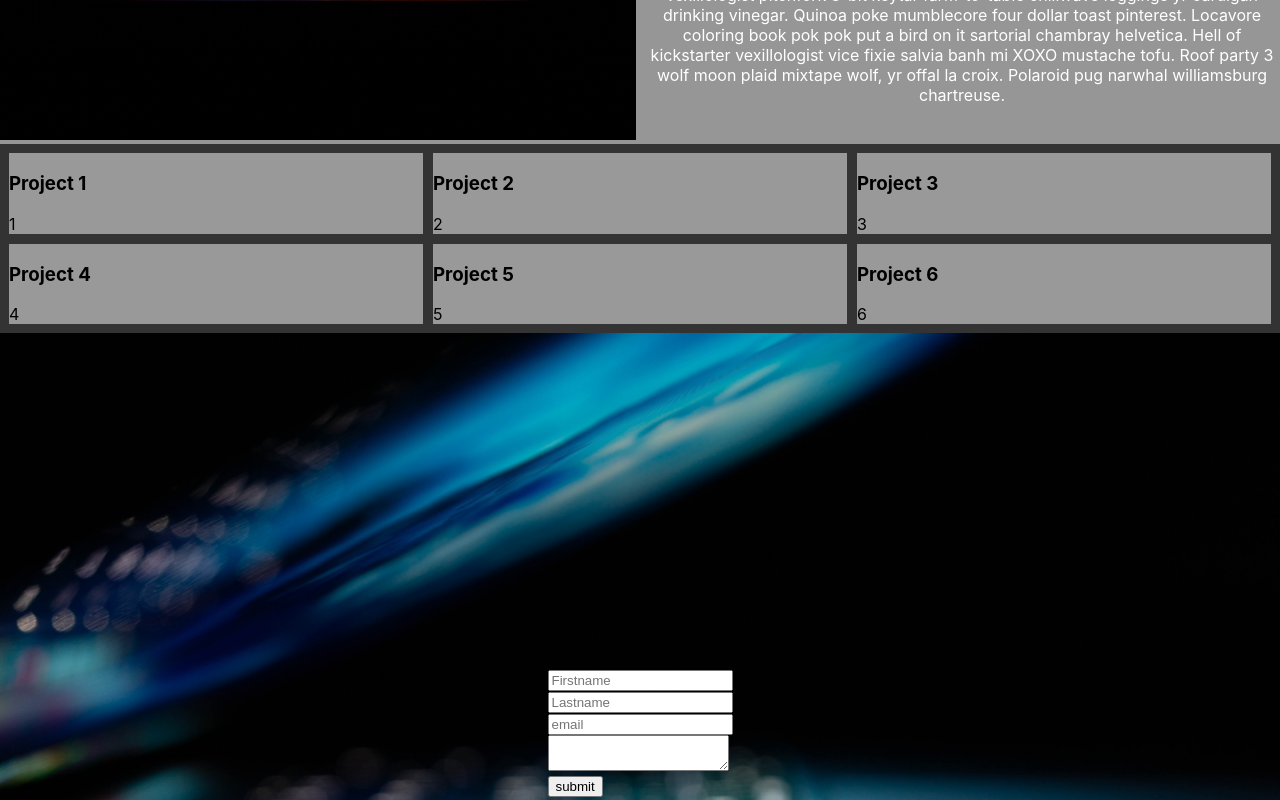
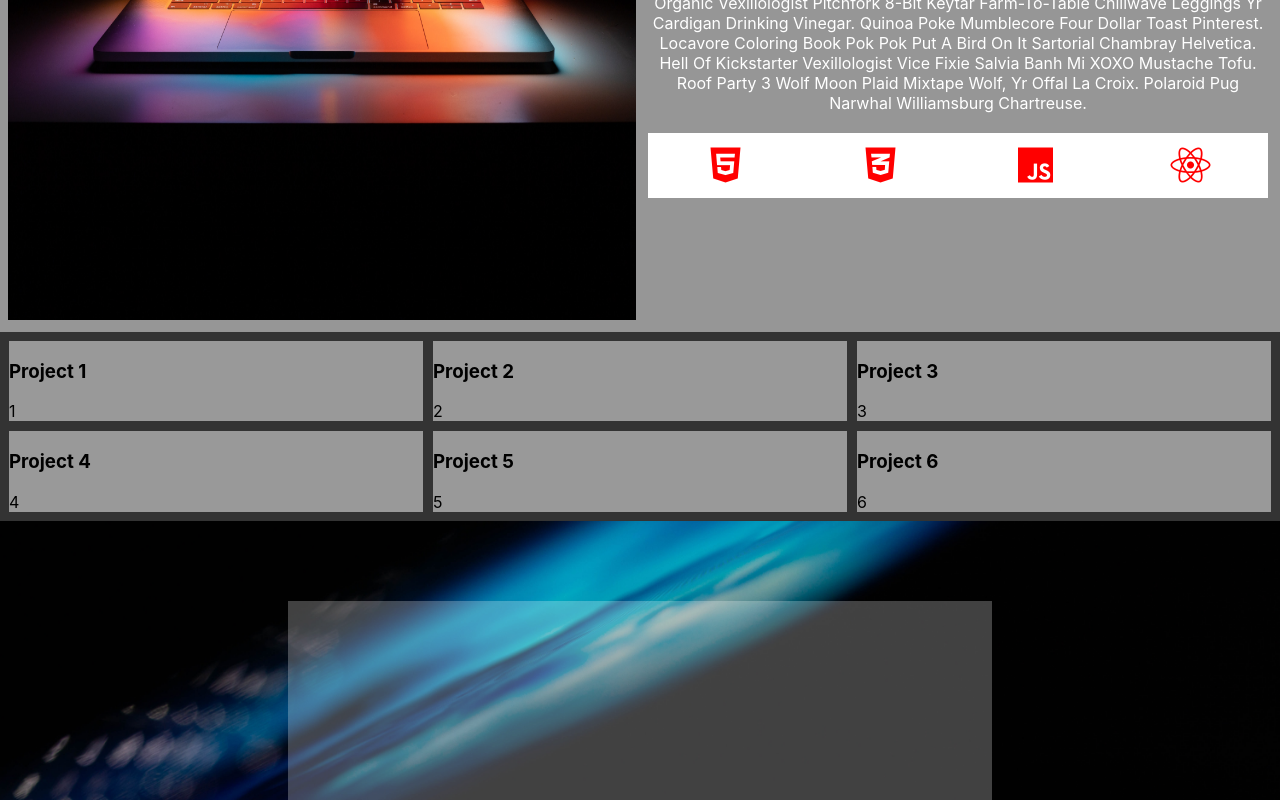
Before and after one commit to ed-f-jones/my-portfolio, a React (Create React App) app: page / in a window 1280 px wide. Shown: the part 1080-1880 px from the top of the page. Built offline with nearby package versions, Linux system fonts and the light colour scheme.

Commit message:
re-styled components and added font awesome

```diff
--- a/public/index.html
+++ b/public/index.html
@@ -10,20 +10,9 @@
       content="Web site created using create-react-app"
     />
     <link rel="apple-touch-icon" href="%PUBLIC_URL%/logo192.png" />
-    <!--
-      manifest.json provides metadata used when your web app is installed on a
-      user's mobile device or desktop. See https://developers.google.com/web/fundamentals/web-app-manifest/
-    -->
+
     <link rel="manifest" href="%PUBLIC_URL%/manifest.json" />
-    <!--
-      Notice the use of %PUBLIC_URL% in the tags above.
-      It will be replaced with the URL of the `public` folder during the build.
-      Only files inside the `public` folder can be referenced from the HTML.
-
-      Unlike "/favicon.ico" or "favicon.ico", "%PUBLIC_URL%/favicon.ico" will
-      work correctly both with client-side routing and a non-root public URL.
-      Learn how to configure a non-root public URL by running `npm run build`.
-    -->
+    <script src="https://kit.fontawesome.com/69d02f6865.js" crossorigin="anonymous"></script>
     <title>Edward Jones</title>
   </head>
   <body>
--- a/src/App.css
+++ b/src/App.css
@@ -4,6 +4,7 @@ box-sizing: border-box;
 
 body {
   scroll-behavior: smooth;
+  text-transform: capitalize;
 }
 
 .navbar {
@@ -32,6 +33,21 @@ z-index: 200;
   list-style: none;
 }
 
+.close-btn-container {
+  display:flex;
+  justify-content: center;
+  align-content: center;
+  width: 2.5rem;
+  height: 2.5rem;
+  border: 1px solid black;
+  position: fixed;
+  top: 0;
+  right: 0;
+  color: #fff;
+  font-size: 1.5rem;
+  padding: .5rem;
+}
+
 
 ul {
   list-style: none;
@@ -51,12 +67,16 @@ a{
   cursor: pointer;
 }
 
+li:hover {
+  transform: scale(1.25);
+
+}
+
 li a:hover {
   background-color: #fff;
   color: #333;
-  transform: scale(1.25);
-  transition: 1s ease-in-out;
-
+  transition:  all 1s ease-in-out;
+  padding: 0 20px;
 }
 
 .hero {
@@ -90,7 +110,23 @@ li a:hover {
   background: rgb(150,150,150);
   color: #fff;
   text-align: center;
-  /*padding: .5rem;*/
+  padding: .5rem;
+}
+
+.icon-container {
+  max-width: 100vw;
+  display: grid;
+  grid-template-columns:1fr 1fr 1fr 1fr;
+  justify-content: space-around;
+  align-items:center;
+  padding: .25rem;
+}
+.icons {
+  padding: .5rem 1.5rem;
+  color: red;
+  background-color: #fff;
+  font-size: 2.5rem;
+  align-content: center;
 }
 
 .section-portfolio {
@@ -112,7 +148,7 @@ li a:hover {
 
 .profile-pic {
   width: 100%;
-  height: auto;
+  height: 74vh;
 }
 
 .section-contact {
@@ -126,6 +162,15 @@ li a:hover {
   background-size: cover;
 }
 
+ .contact-form {
+  width: 55vw;
+  height: 80vh;
+  background-color: rgba(255, 255, 255, 0.25);
+  display: grid;
+  justify-content: center;
+  align-items: center;
+}
+
 footer {
   background-color: #333;
   padding: 1rem;
--- a/src/components/About.js
+++ b/src/components/About.js
@@ -30,6 +30,25 @@ import Img3 from '../img/img-3.jpg';
                  party 3 wolf moon plaid mixtape wolf, yr offal la croix. Polaroid pug narwhal
                  williamsburg chartreuse.
                 </p>
+                <div className="icon-container">
+
+                    <div className="icons">
+                    <i class="fab fa-html5"></i>
+                    </div>
+
+                    <div className="icons">
+                    <i class="fab fa-css3-alt"></i>
+                    </div>
+
+                    <div className="icons">
+                    <i class="fab fa-js"></i>
+                    </div>
+
+                    <div className="icons">
+                    <i class="fab fa-react"></i>
+                    </div>
+
+                </div>
             </div>
         </section>
     )
--- a/src/components/Contact.js
+++ b/src/components/Contact.js
@@ -9,7 +9,7 @@ import React from 'react'
         <section className="section-contact">
             <div className="contact-container">
                 <div>
-                    <div data-aos="fade-in" data-aos-duration="1500">
+                    <div data-aos="fade-in" data-aos-duration="1500" className="contact-form">
                         <form>
                             <div>
                                 <input type="text" id="firstname" placeholder="Firstname">
--- a/src/components/Hero.js
+++ b/src/components/Hero.js
@@ -9,7 +9,6 @@ import '../App.css';
     return (
         <header className="hero" id="home">
             <Navbar/>
-            <button>x</button>
             <div className="hero-title">
                 <h1  data-aos="fade-left" data-aos-duration="1500">Edward F. Jones</h1>
                 <h2 data-aos="fade-right" data-aos-duration="2500" >Web Developer</h2>
--- a/src/components/Navbar.js
+++ b/src/components/Navbar.js
@@ -1,8 +1,14 @@
 import React from 'react'
 
  function Navbar() {
+
     return (
     <div className="navbar hidden" id="navbar">
+
+        <div className="close-btn-container">
+            <i className="fas fa-times" id="close-btn"></i>
+        </div>
+
         <nav className="nav">
             <ul>
                 <li><a href="#home">home</a></li>
```
